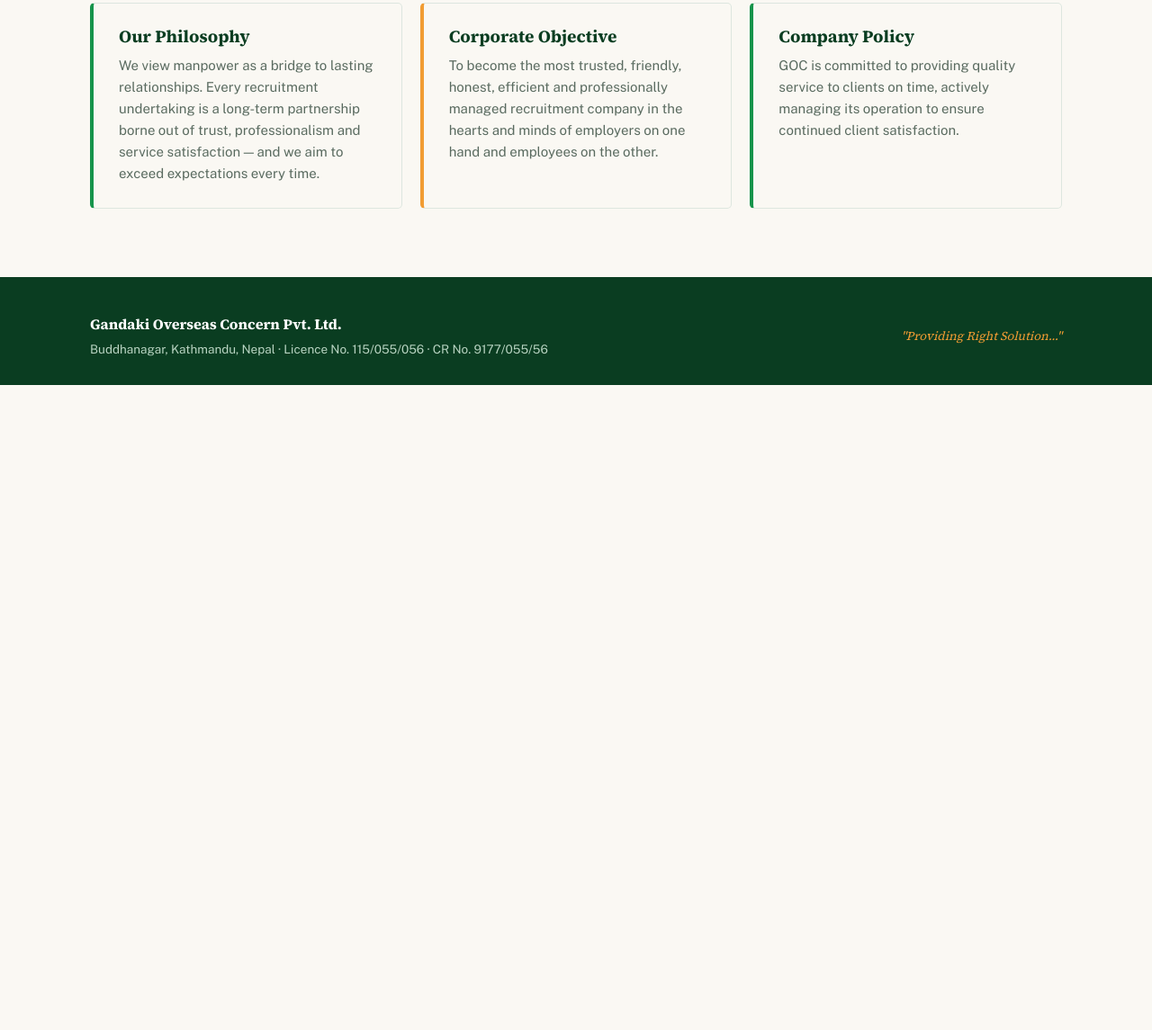
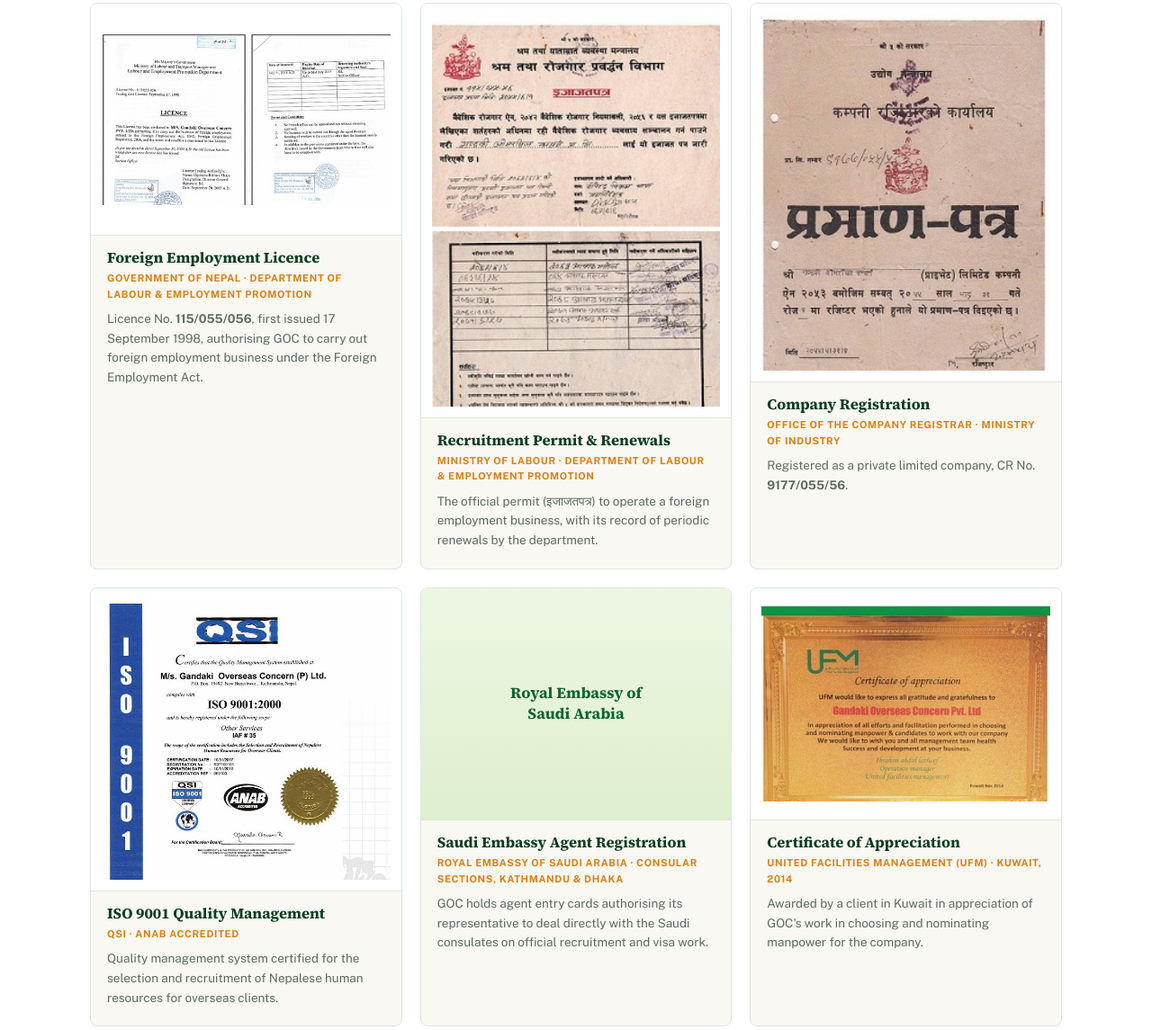
Before and after one commit to gaaarima/goc-website, a plain HTML site: page about.html in a window 1280 px wide. Shown: the part 3025-4170 px from the top of the page at 90% size. Before the commit the page ends 3453 px from the top, so only its background shows below. Drawn offline with nearby package versions, Linux system fonts and the light colour scheme.

Commit message:
Add Licences & Certifications section to About page
Adds cards for the foreign employment licence, recruitment permit,
company registration, ISO 9001, Saudi Embassy agent registration and
the UFM certificate of appreciation, each opening its scan in the
existing certificate lightbox.

Co-Authored-By: Claude Opus 5.5 <noreply@anthropic.com>

```diff
--- a/about.html
+++ b/about.html
@@ -9,7 +9,7 @@
 <link rel="preconnect" href="https://fonts.googleapis.com">
 <link rel="preconnect" href="https://fonts.gstatic.com" crossorigin>
 <link href="https://fonts.googleapis.com/css2?family=Source+Serif+4:opsz,wght@8..60,400;8..60,600;8..60,700&family=Public+Sans:wght@400;500;600;700;800&display=swap" rel="stylesheet">
-<link rel="stylesheet" href="styles.css?v=15">
+<link rel="stylesheet" href="styles.css?v=16">
 </head>
 <body>
 
@@ -116,6 +116,75 @@
   </div>
 </section>
 
+<section class="creds" id="certifications">
+  <div class="wrap">
+    <div class="sec-head reveal">
+      <span class="kicker">Licences &amp; Certifications</span>
+      <h2>Licensed, registered and recognised.</h2>
+    </div>
+    <div class="cred-grid reveal">
+      <article class="cred">
+        <button class="thumb" data-cert="assets/cert-licence.jpg" data-cap="Foreign Employment Licence No. 115/055/056 — Department of Labour and Employment Promotion, Government of Nepal">
+          <img src="assets/cert-licence.jpg" alt="GOC foreign employment licence and renewal record" loading="lazy">
+        </button>
+        <div class="body">
+          <h3>Foreign Employment Licence</h3>
+          <small>Government of Nepal · Department of Labour &amp; Employment Promotion</small>
+          <p>Licence No. <strong>115/055/056</strong>, first issued 17 September 1998, authorising GOC to carry out foreign employment business under the Foreign Employment Act.</p>
+        </div>
+      </article>
+      <article class="cred">
+        <button class="thumb" data-cert="assets/cert-labour-permit.jpg" data-cap="Foreign employment permit (इजाजतपत्र) with renewal record — Department of Labour and Employment Promotion, Nepal">
+          <img src="assets/cert-labour-permit.jpg" alt="GOC foreign employment permit with renewal record, in Nepali" loading="lazy">
+        </button>
+        <div class="body">
+          <h3>Recruitment Permit &amp; Renewals</h3>
+          <small>Ministry of Labour · Department of Labour &amp; Employment Promotion</small>
+          <p>The official permit (इजाजतपत्र) to operate a foreign employment business, with its record of periodic renewals by the department.</p>
+        </div>
+      </article>
+      <article class="cred">
+        <button class="thumb" data-cert="assets/cert-company-registration.jpg" data-cap="Company Registration Certificate (प्रमाण-पत्र) — Office of the Company Registrar, Nepal">
+          <img src="assets/cert-company-registration.jpg" alt="GOC company registration certificate, in Nepali" loading="lazy">
+        </button>
+        <div class="body">
+          <h3>Company Registration</h3>
+          <small>Office of the Company Registrar · Ministry of Industry</small>
+          <p>Registered as a private limited company, CR No. <strong>9177/055/56</strong>.</p>
+        </div>
+      </article>
+      <article class="cred">
+        <button class="thumb" data-cert="assets/iso-9001.jpg" data-cap="QSI ISO 9001:2000 — Quality Management System certificate, Gandaki Overseas Concern (P) Ltd.">
+          <img src="assets/iso-9001.jpg" alt="QSI ISO 9001:2000 certificate issued to Gandaki Overseas Concern (P) Ltd." loading="lazy">
+        </button>
+        <div class="body">
+          <h3>ISO 9001 Quality Management</h3>
+          <small>QSI · ANAB accredited</small>
+          <p>Quality management system certified for the selection and recruitment of Nepalese human resources for overseas clients.</p>
+        </div>
+      </article>
+      <article class="cred">
+        <div class="thumb noimg" aria-hidden="true"><span>Royal Embassy of<br>Saudi Arabia</span></div>
+        <div class="body">
+          <h3>Saudi Embassy Agent Registration</h3>
+          <small>Royal Embassy of Saudi Arabia · Consular sections, Kathmandu &amp; Dhaka</small>
+          <p>GOC holds agent entry cards authorising its representative to deal directly with the Saudi consulates on official recruitment and visa work.</p>
+        </div>
+      </article>
+      <article class="cred">
+        <button class="thumb" data-cert="assets/cert-ufm-award.jpg" data-cap="Certificate of Appreciation from United Facilities Management (UFM), Kuwait — November 2014">
+          <img src="assets/cert-ufm-award.jpg" alt="Certificate of Appreciation from United Facilities Management, Kuwait, to Gandaki Overseas Concern" loading="lazy">
+        </button>
+        <div class="body">
+          <h3>Certificate of Appreciation</h3>
+          <small>United Facilities Management (UFM) · Kuwait, 2014</small>
+          <p>Awarded by a client in Kuwait in appreciation of GOC's work in choosing and nominating manpower for the company.</p>
+        </div>
+      </article>
+    </div>
+  </div>
+</section>
+
 <section>
   <div class="wrap">
     <div class="sec-head reveal">
@@ -149,6 +218,6 @@
   </div>
 </footer>
 
-<script src="site.js?v=15"></script>
+<script src="site.js?v=16"></script>
 </body>
 </html>
--- a/site.js
+++ b/site.js
@@ -16,20 +16,28 @@ fab.title = 'Email Gandaki Overseas Concern';
 fab.innerHTML = '<span class="ic">✉</span><span class="t">Email Us</span>';
 document.body.appendChild(fab);
 
-// ISO certificate lightbox
-const certLinks = document.querySelectorAll('.certlink');
+// certificate lightbox: .certlink opens the ISO certificate, [data-cert] opens its own image
+const ISO_SRC = 'assets/iso-9001.jpg';
+const ISO_CAP = 'QSI ISO 9001:2000 — Quality Management System certificate, Gandaki Overseas Concern (P) Ltd.';
+const certLinks = document.querySelectorAll('.certlink, [data-cert]');
 if (certLinks.length) {
   const lb = document.createElement('div');
   lb.className = 'lightbox';
   lb.innerHTML = '<div class="box"><button class="x" aria-label="Close">✕</button>' +
-    '<img src="assets/iso-9001.jpg" alt="QSI ISO 9001:2000 certificate issued to Gandaki Overseas Concern (P) Ltd.">' +
-    '<div class="cap">QSI ISO 9001:2000 — Quality Management System certificate, Gandaki Overseas Concern (P) Ltd.</div></div>';
+    '<img src="" alt=""><div class="cap"></div></div>';
   document.body.appendChild(lb);
-  const open = () => lb.classList.add('show');
+  const img = lb.querySelector('img');
+  const cap = lb.querySelector('.cap');
+  const open = el => {
+    img.src = el.dataset.cert || ISO_SRC;
+    cap.textContent = el.dataset.cap || ISO_CAP;
+    img.alt = cap.textContent;
+    lb.classList.add('show');
+  };
   const close = () => lb.classList.remove('show');
   certLinks.forEach(el => {
-    el.addEventListener('click', open);
-    el.addEventListener('keydown', e => { if (e.key === 'Enter' || e.key === ' ') { e.preventDefault(); open(); } });
+    el.addEventListener('click', () => open(el));
+    el.addEventListener('keydown', e => { if (e.key === 'Enter' || e.key === ' ') { e.preventDefault(); open(el); } });
   });
   lb.addEventListener('click', e => { if (e.target === lb) close(); });
   lb.querySelector('.x').addEventListener('click', close);
--- a/styles.css
+++ b/styles.css
@@ -269,6 +269,19 @@ footer .tag{font-style:italic;font-family:var(--serif);color:var(--orange)}
 .faq .a{padding:16px 22px 20px;font-size:14.5px;color:#33463a;animation:acc .3s ease}
 .faq .a a{font-weight:600}
 
+/* licences & certifications */
+.creds{background:var(--paper)}
+.cred-grid{display:grid;grid-template-columns:repeat(auto-fill,minmax(260px,1fr));gap:20px}
+.cred{background:var(--cream);border:1px solid var(--line);border-radius:8px;overflow:hidden;display:flex;flex-direction:column}
+.cred .thumb{display:block;width:100%;aspect-ratio:4/3;border:none;padding:12px;background:#fff;border-bottom:1px solid var(--line);cursor:zoom-in}
+.cred .thumb img{width:100%;height:100%;object-fit:contain;transition:transform .3s}
+.cred button.thumb:hover img{transform:scale(1.04)}
+.cred .thumb.noimg{cursor:default;display:flex;align-items:center;justify-content:center;background:linear-gradient(180deg,#eef6e4,#ddefcc);text-align:center;font-family:var(--serif);font-weight:700;font-size:17px;color:var(--green-deep);line-height:1.35}
+.cred .body{padding:16px 18px 20px}
+.cred h3{font-size:16.5px;margin-bottom:4px}
+.cred small{display:block;font-size:11px;text-transform:uppercase;letter-spacing:.06em;color:var(--orange-deep);font-weight:700;margin-bottom:8px}
+.cred p{font-size:13.5px;color:var(--muted)}
+
 /* certificate lightbox */
 .certlink{cursor:pointer;color:#fff;font-weight:600;border-bottom:1px dotted #a9cbb6;padding-bottom:1px}
 .certlink:hover{border-bottom-color:#fff}
```
Also changed, not shown: clients.html (+2 -2 lines), employers.html (+2 -2 lines), index.html (+2 -2 lines), process.html (+2 -2 lines), why-nepal.html (+2 -2 lines), workforce.html (+2 -2 lines), assets/cert-company-registration.jpg (added), assets/cert-labour-permit.jpg (added), assets/cert-licence.jpg (added), assets/cert-ufm-award.jpg (added).
